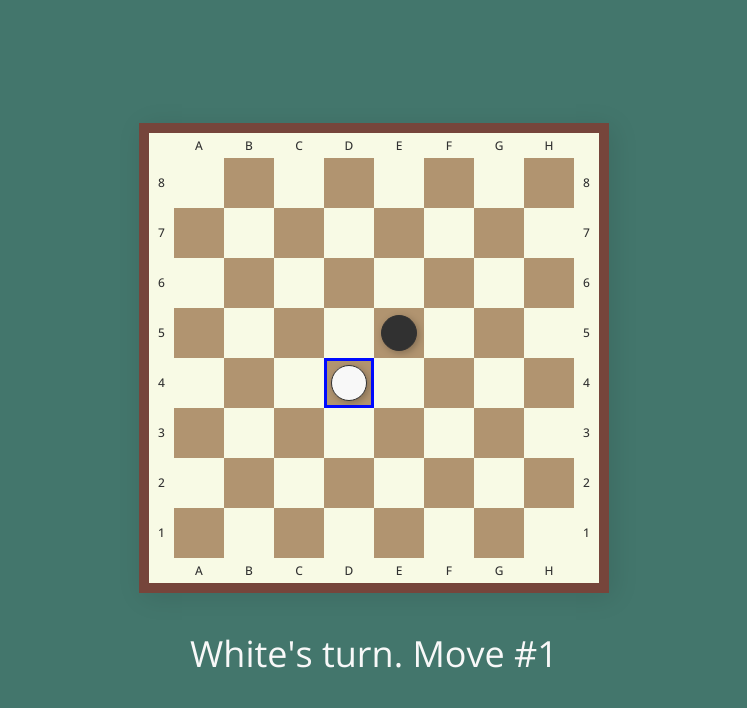
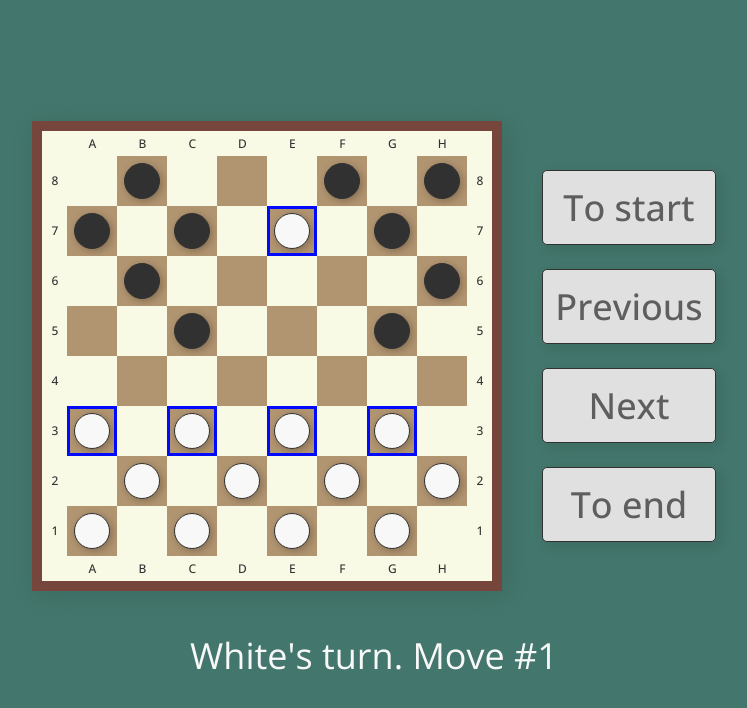
Before and after one commit to nikitin-rus/checkers-react, a React (Vite) app: page / in a window 1280 px wide. Shown: the top 708 px of the page, without its empty margins (266-1013 px from the left). Built offline with nearby package versions, Linux system fonts and the light colour scheme.

Commit message:
add static navigation btns

```diff
--- a/scss/base/_typography.scss
+++ b/scss/base/_typography.scss
@@ -17,3 +17,11 @@
     font-weight: 500;
     line-height: normal;
 }
+
+.button {
+    font-family: "Open Sans", sans-serif;
+    font-size: 36px;
+    font-style: normal;
+    font-weight: 500;
+    line-height: normal;
+}
--- a/scss/base/_vars.scss
+++ b/scss/base/_vars.scss
@@ -5,3 +5,5 @@ $milk: #F8FAE5;
 $green: #43766C;
 $bright-blue: #000AFF;
 $bright-red: #FF0000;
+$gray-1: #E0E0E0;
+$gray-2: #5E5E5E;
--- /dev/null
+++ b/scss/components/_button.scss
@@ -0,0 +1,20 @@
+@use '../base/vars';
+
+.button {
+    display: flex;
+    padding: 12px;
+    background-color: vars.$white;
+    border: 1px solid vars.$black;
+    border-radius: 5px;
+    color: vars.$black;
+    box-shadow: 4px 4px 12.5px 0px rgba(0, 0, 0, 0.10);
+
+    &:disabled {
+        background-color: vars.$gray-1;
+        color: vars.$gray-2;
+    }
+
+    &:hover:not([disabled]) {
+        background-color: vars.$milk;
+    }
+}
--- a/scss/components/_components-init.scss
+++ b/scss/components/_components-init.scss
@@ -5,3 +5,4 @@
 @use "game";
 @use "coordinate";
 @use "coordinates-bar";
+@use "button";
--- a/scss/components/_game.scss
+++ b/scss/components/_game.scss
@@ -2,13 +2,27 @@
 
 .game {
     display: flex;
-    flex-direction: column;
     align-items: center;
     justify-content: center;
+    flex-direction: column;
     text-align: center;
+    row-gap: 40px;
 
-    & .board {
-        margin-bottom: 36px;
+    &__items-top {
+        display: flex;
+        column-gap: 40px;
+    }
+
+    &__buttons {
+        display: flex;
+        flex-direction: column;
+        justify-items: center;
+        justify-content: center;
+        row-gap: 24px;
+    }
+
+    & .button {
+        justify-content: center;
     }
 
     &__info {
--- /dev/null
+++ b/src/components/Button.jsx
@@ -0,0 +1,7 @@
+export default function Button({value, isDisabled}) {
+    return (
+        <button className="button" disabled={isDisabled}>
+            {value}
+        </button>
+    );
+}
--- a/src/components/Game.jsx
+++ b/src/components/Game.jsx
@@ -1,26 +1,17 @@
 import { useState } from "react";
 import Board from "./Board";
+import Button from "./Button";
 
 export default function Game() {
-    // const [history, setHistory] = useState([[
-    //     [null, 'b', null, null, null, 'b', null, 'b'],
-    //     ['b', null, 'b', null, 'w', null, 'b', null],
-    //     [null, 'b', null, null, null, null, null, 'b'],
-    //     [null, null, 'b', null, null, null, 'b', null],
-    //     [null, null, null, null, null, null, null, null],
-    //     ['w', null, 'w', null, 'w', null, 'w', null],
-    //     [null, 'w', null, 'w', null, 'w', null, 'w'],
-    //     ['w', null, 'w', null, 'w', null, 'w', null],
-    // ]]);
     const [history, setHistory] = useState([[
+        [null, 'b', null, null, null, 'b', null, 'b'],
+        ['b', null, 'b', null, 'w', null, 'b', null],
+        [null, 'b', null, null, null, null, null, 'b'],
+        [null, null, 'b', null, null, null, 'b', null],
         [null, null, null, null, null, null, null, null],
-        [null, null, null, null, null, null, null, null],
-        [null, null, null, null, null, null, null, null],
-        [null, null, null, null, 'b', null, null, null],
-        [null, null, null, 'w', null, null, null, null],
-        [null, null, null, null, null, null, null, null],
-        [null, null, null, null, null, null, null, null],
-        [null, null, null, null, null, null, null, null],
+        ['w', null, 'w', null, 'w', null, 'w', null],
+        [null, 'w', null, 'w', null, 'w', null, 'w'],
+        ['w', null, 'w', null, 'w', null, 'w', null],
     ]]);
     const [isPlayerBlack, setIsPlayerBlack] = useState(false);
     const [isGameEnded, setIsGameEnded] = useState(false);
@@ -28,6 +19,7 @@ export default function Game() {
 
     return (
         <div className="game">
+            <div className="game__items-top">
                 <Board
                     rows={history[currentMove]}
                     isPlayerBlack={isPlayerBlack}
@@ -39,6 +31,14 @@ export default function Game() {
                         setIsGameEnded(true);
                     }}
                 />
+
+                <div className="game__buttons">
+                    <Button value={"To start"} isDisabled={true} />
+                    <Button value={"Previous"} isDisabled={true} />
+                    <Button value={"Next"} isDisabled={true} />
+                    <Button value={"To end"} isDisabled={true} />
+                </div>
+            </div>
 
             <div className={
                 "game__info" +
--- a/src/main.css
+++ b/src/main.css
@@ -33,6 +33,14 @@ body {
 .coordinate {
   font-family: "Open Sans", sans-serif;
   font-size: 12px;
+  font-style: normal;
+  font-weight: 500;
+  line-height: normal;
+}
+
+.button {
+  font-family: "Open Sans", sans-serif;
+  font-size: 36px;
   font-style: normal;
   font-weight: 500;
   line-height: normal;
@@ -97,13 +105,25 @@ body {
 
 .game {
   display: flex;
-  flex-direction: column;
   align-items: center;
   justify-content: center;
+  flex-direction: column;
   text-align: center;
+  row-gap: 40px;
 }
-.game .board {
-  margin-bottom: 36px;
+.game__items-top {
+  display: flex;
+  column-gap: 40px;
+}
+.game__buttons {
+  display: flex;
+  flex-direction: column;
+  justify-items: center;
+  justify-content: center;
+  row-gap: 24px;
+}
+.game .button {
+  justify-content: center;
 }
 .game__info {
   color: #F8F8F8;
@@ -142,4 +162,21 @@ body {
   background-color: #F8FAE5;
 }
 
+.button {
+  display: flex;
+  padding: 12px;
+  background-color: #F8F8F8;
+  border: 1px solid #313131;
+  border-radius: 5px;
+  color: #313131;
+  box-shadow: 4px 4px 12.5px 0px rgba(0, 0, 0, 0.1);
+}
+.button:disabled {
+  background-color: #E0E0E0;
+  color: #5E5E5E;
+}
+.button:hover:not([disabled]) {
+  background-color: #F8FAE5;
+}
+
 /*# sourceMappingURL=main.css.map */
```
Also changed, not shown: 1 other file (tests, documents, lock files or other folders). Lines whose indentation alone changed are shown as unchanged.
